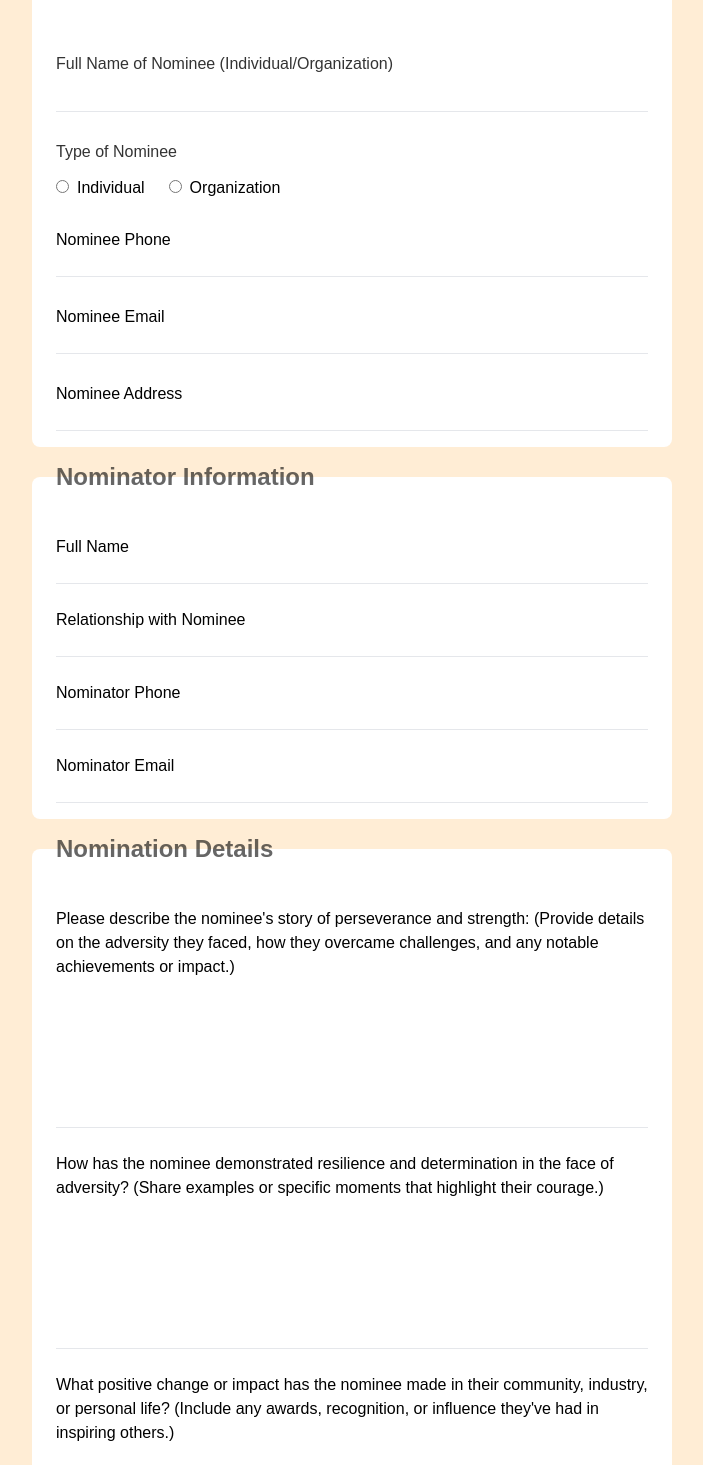
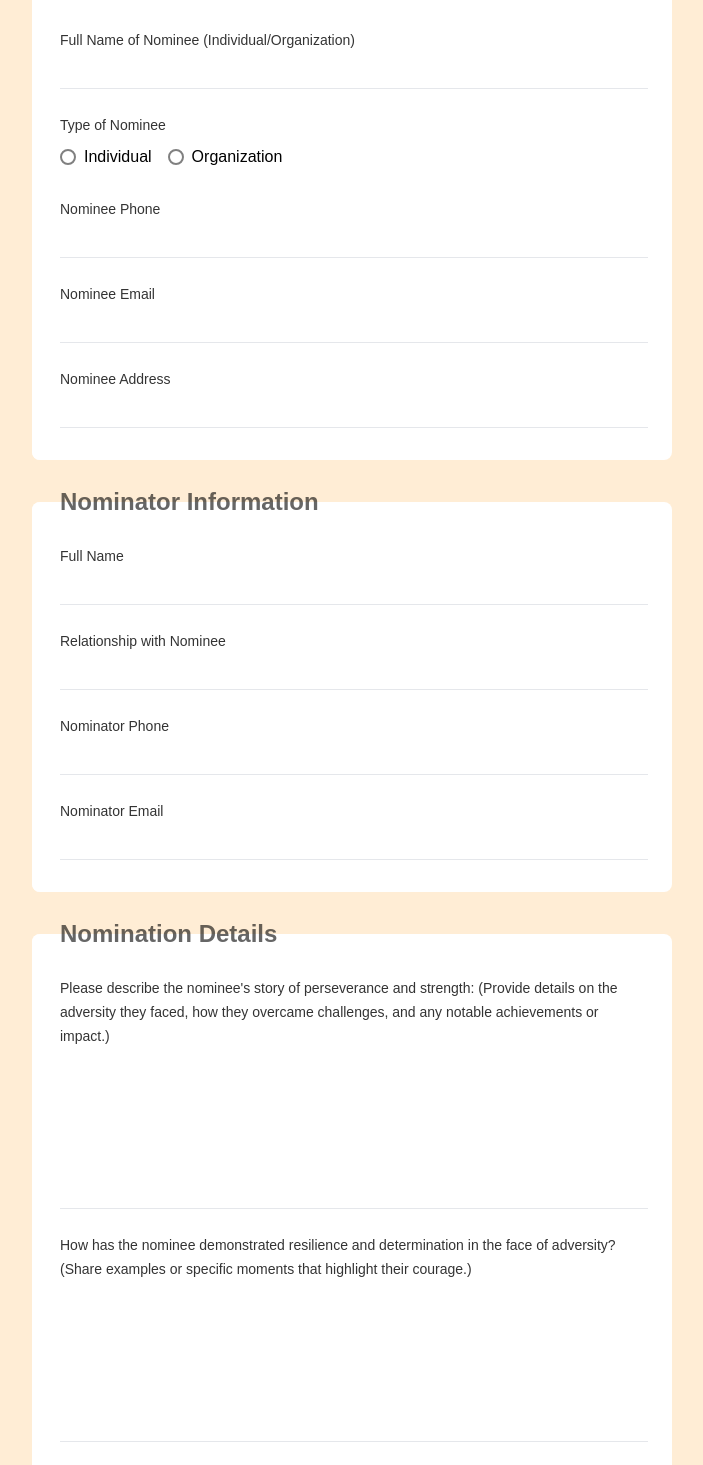
Before and after one commit to lazydoug/voices, a Next.js app: page / in a window 1280 px wide. Shown: the part 525-1990 px from the top of the page, without its empty margins (288-991 px from the left). Built offline with nearby package versions, Linux system fonts and the light colour scheme.

Commit message:
Feat: Aesthetics – Improved form input styling

```diff
--- a/src/app/globals.css
+++ b/src/app/globals.css
@@ -26,7 +26,45 @@ legend {
   font-weight: bold;
 }
 
-/* fieldset div > label {
-  display:block;
-  margin-bottom: 8px;
-} */
+/* Hide default radio button */
+.custom-radio {
+  appearance: none; /* Removes default styling */
+  -webkit-appearance: none;
+  -moz-appearance: none;
+  position: relative;
+  width: 16px;
+  height: 16px;
+  border: 2px solid gray;
+  border-radius: 50%;
+  outline: none;
+  cursor: pointer;
+  transition: all 0.3s ease;
+}
+
+/* Change the border and background on hover */
+.custom-radio:hover {
+  border-color: #fdba74;
+}
+
+/* Styling the checked state */
+.custom-radio:checked {
+  border-color: #fdba74; /* Orange border */
+  background-color: white; /* Orange fill */
+}
+
+/* Add a dot in the center when checked */
+.custom-radio:checked::before {
+  content: '';
+  position: absolute;
+  top: 50%;
+  left: 50%;
+  transform: translate(-50%, -50%);
+  width: 8px;
+  height: 8px;
+  background-color: #fdba74;
+  border-radius: 50%;
+}
+
+textarea {
+  scrollbar-width: thin; /* Thin scrollbar */
+}
--- a/src/app/page.js
+++ b/src/app/page.js
@@ -1,4 +1,4 @@
-'use client'
+import LongTextInput from '@/components/LongTextInput'
 
 export default function Home() {
   return (
@@ -27,184 +27,216 @@ export default function Home() {
 
           <hr className='-mx-6' />
 
-          <div className='text-[#d93025]'>* Indicates required question</div>
+          <div className='text-sm text-[#d93025]'>All fields are required</div>
         </div>
 
-        <form action='' className='mt-3 space-y-3'>
+        <form action='' className='mt-3 space-y-6'>
           {/* Nominee Information */}
-          <fieldset className='space-y-7 rounded-lg bg-white px-6 py-4'>
+          <fieldset className='space-y-6 rounded-lg border-l-4 border-l-white bg-white px-6 pb-8 transition-all duration-300 focus-within:border-l-orange-300/50'>
             <legend>Nominee Information</legend>
             <div>
-              <label className='mb-3 block text-black/80' htmlFor='nomineeName'>
+              <label
+                htmlFor='nomineeName'
+                className='text-sm font-medium text-black/80'
+              >
                 Full Name of Nominee (Individual/Organization)
               </label>
               <input
-                className='box-border w-full border-b text-[14px] transition-colors duration-300 focus:border-b-[3px] focus:border-b-orange-300 focus:pb-[2px] focus:outline-none'
                 type='text'
                 name='nomineeName'
                 id='nomineeName'
+                required
+                className='mt-1 block w-full border-b py-1 transition-colors duration-300 focus:border-b-[3px] focus:border-b-orange-300 focus:outline-none'
               />
             </div>
 
             <div>
-              <label className='mb-3 block text-black/80'>
+              <label className='text-sm font-medium text-black/80'>
                 Type of Nominee
               </label>
-              <div className='flex gap-6'>
-                <div className='space-x-2'>
-                  <input type='radio' name='nomType' id='indie' />
+
+              <div className='mt-1 flex gap-4 py-1'>
+                <div className='flex items-center gap-2'>
+                  <input
+                    type='radio'
+                    name='nomineeType'
+                    id='indie'
+                    value='individual'
+                    required
+                    className='custom-radio'
+                  />
                   <label htmlFor='indie'>Individual</label>
                 </div>
 
-                <div className='space-x-2'>
-                  <input type='radio' name='nomType' id='org' />
+                <div className='flex items-center gap-2'>
+                  <input
+                    type='radio'
+                    name='nomineeType'
+                    id='org'
+                    value='organization'
+                    required
+                    className='custom-radio'
+                  />
                   <label htmlFor='org'>Organization</label>
                 </div>
               </div>
             </div>
 
             <div>
-              <label htmlFor='nomPhone'>Nominee Phone</label>
+              <label
+                htmlFor='nomPhone'
+                className='text-sm font-medium text-black/80'
+              >
+                Nominee Phone
+              </label>
               <input
-                className='box-border block w-full border-b transition-colors duration-300 focus:border-b-[3px] focus:border-b-orange-300 focus:pb-[2px] focus:outline-none'
                 type='tel'
                 name='nomineePhone'
                 id='nomPhone'
+                required
+                className='mt-1 block w-full border-b py-1 transition-colors duration-300 focus:border-b-[3px] focus:border-b-orange-300 focus:outline-none'
               />
             </div>
 
             <div>
-              <label htmlFor='nomEmail'>Nominee Email</label>
+              <label
+                htmlFor='nomEmail'
+                className='text-sm font-medium text-black/80'
+              >
+                Nominee Email
+              </label>
               <input
-                className='box-border block w-full border-b transition-colors duration-300 focus:border-b-[3px] focus:border-b-orange-300 focus:pb-[2px] focus:outline-none'
                 type='email'
                 name='nomineeEmail'
                 id='nomEmail'
+                required
+                className='mt-1 block w-full border-b py-1 transition-colors duration-300 focus:border-b-[3px] focus:border-b-orange-300 focus:outline-none'
               />
             </div>
 
             <div>
-              <label htmlFor='nomAddress'>Nominee Address</label>
+              <label
+                htmlFor='nomAddress'
+                className='text-sm font-medium text-black/80'
+              >
+                Nominee Address
+              </label>
               <input
-                className='box-border block w-full border-b transition-colors duration-300 focus:border-b-[3px] focus:border-b-orange-300 focus:pb-[2px] focus:outline-none'
                 type='text'
                 name='nomineeAddress'
                 id='nomAddress'
+                required
+                className='mt-1 block w-full border-b py-1 transition-colors duration-300 focus:border-b-[3px] focus:border-b-orange-300 focus:outline-none'
               />
             </div>
           </fieldset>
 
           {/* Nominator Information */}
-          <fieldset className='space-y-6 rounded-lg bg-white px-6 py-4'>
+          <fieldset className='space-y-6 rounded-lg border-l-4 border-l-white bg-white px-6 pb-8 transition-all duration-300 focus-within:border-l-orange-300/50'>
             <legend>Nominator Information</legend>
 
             <div>
-              <label htmlFor='nominatorName'>Full Name</label>
+              <label
+                htmlFor='nominatorName'
+                className='text-sm font-medium text-black/80'
+              >
+                Full Name
+              </label>
               <input
-                className='textmt-2 box-border block w-full border-b transition-colors duration-300 focus:border-b-[3px] focus:border-b-orange-300 focus:pb-[2px] focus:outline-none'
                 type='text'
                 name='nominatorName'
                 id='nominatorName'
+                required
+                className='mt-1 block w-full border-b py-1 transition-colors duration-300 focus:border-b-[3px] focus:border-b-orange-300 focus:outline-none'
               />
             </div>
 
             <div>
-              <label htmlFor='rel'>Relationship with Nominee</label>
+              <label
+                htmlFor='rel'
+                className='text-sm font-medium text-black/80'
+              >
+                Relationship with Nominee
+              </label>
               <input
-                className='box-border block w-full border-b transition-colors duration-300 focus:border-b-[3px] focus:border-b-orange-300 focus:pb-[2px] focus:outline-none'
                 type='text'
                 name='relationship'
                 id='rel'
+                required
+                className='mt-1 block w-full border-b py-1 transition-colors duration-300 focus:border-b-[3px] focus:border-b-orange-300 focus:outline-none'
               />
             </div>
 
             <div>
-              <label htmlFor='nominatorPhone'>Nominator Phone</label>
+              <label
+                htmlFor='nominatorPhone'
+                className='text-sm font-medium text-black/80'
+              >
+                Nominator Phone
+              </label>
               <input
-                className='box-border block w-full border-b transition-colors duration-300 focus:border-b-[3px] focus:border-b-orange-300 focus:pb-[2px] focus:outline-none'
                 type='tel'
                 name='nominatorPhone'
                 id='nominatorPhone'
+                required
+                className='mt-1 block w-full border-b py-1 transition-colors duration-300 focus:border-b-[3px] focus:border-b-orange-300 focus:outline-none'
               />
             </div>
 
             <div>
-              <label htmlFor='nominatorEmail'>Nominator Email</label>
+              <label
+                htmlFor='nominatorEmail'
+                className='text-sm font-medium text-black/80'
+              >
+                Nominator Email
+              </label>
               <input
-                className='box-border block w-full border-b transition-colors duration-300 focus:border-b-[3px] focus:border-b-orange-300 focus:pb-[2px] focus:outline-none'
                 type='email'
                 name='nominatorEmail'
                 id='nominatorEmail'
+                required
+                className='mt-1 block w-full border-b py-1 transition-colors duration-300 focus:border-b-[3px] focus:border-b-orange-300 focus:outline-none'
               />
             </div>
           </fieldset>
 
           {/* Nomination Details */}
-          <fieldset className='space-y-6 rounded-lg bg-white px-6 py-4'>
+          <fieldset className='space-y-6 rounded-lg border-l-4 border-l-white bg-white px-6 pb-8 transition-all duration-300 focus-within:border-l-orange-300/50'>
             <legend>Nomination Details</legend>
 
-            <div>
-              <label htmlFor='nomsStory'>
-                Please describe the nominee&apos;s story of perseverance and
+            <LongTextInput
+              label="Please describe the nominee's story of perseverance and
                 strength: (Provide details on the adversity they faced, how they
-                overcame challenges, and any notable achievements or impact.)
-              </label>
-              <textarea
-                className='mt-7 box-border block max-h-52 w-full resize-none border-b transition-colors duration-300 focus:border-b-[3px] focus:border-b-orange-300 focus:pb-[2px] focus:outline-none'
-                name='nomsStory'
-                id='nomStory'
-                rows={5}
-                spellCheck='true'
-                onInput={(e) => {
-                  e.target.style.height = 'auto' // Reset height to calculate the new height
-                  e.target.style.height = `${e.target.scrollHeight}px` // Set height to match content
-                }}
-              ></textarea>
-            </div>
+                overcame challenges, and any notable achievements or impact.)"
+              name='nomineeStroy'
+              id='nomineeStroy'
+            />
+
+            <LongTextInput
+              label='How has the nominee demonstrated resilience and determination in
+                the face of adversity? (Share examples or specific moments that
+                highlight their courage.)'
+              name='nomineeResilience'
+              id='nomineeResilience'
+            />
+
+            <LongTextInput
+              label=" What positive change or impact has the nominee made in their
+                community, industry, or personal life? (Include any awards,
+                recognition, or influence they've had in inspiring others.)"
+              name='nomineeImpact'
+              id='nomineeImpact'
+            />
 
             <div>
-              <label htmlFor='nomsResilience'>
-                How has the nominee demonstrated resilience and determination in
-                the face of adversity? (Share examples or specific moments that
-                highlight their courage.)
-              </label>
-              <textarea
-                className='mt-7 box-border block max-h-52 w-full resize-none border-b transition-colors duration-300 focus:border-b-[3px] focus:border-b-orange-300 focus:pb-[2px] focus:outline-none'
-                name='nomsResilience'
-                id='nomsResilience'
-                rows={5}
-                spellCheck='true'
-                onInput={(e) => {
-                  e.target.style.height = 'auto' // Reset height to calculate the new height
-                  e.target.style.height = `${e.target.scrollHeight}px` // Set height to match content
-                }}
-              ></textarea>
-            </div>
-
-            <div>
-              <label htmlFor='nomsImpact'>
-                What positive change or impact has the nominee made in their
-                community, industry, or personal life? (Include any awards,
-                recognition, or influence they&apos;ve had in inspiring others.)
-              </label>
-              <textarea
-                className='mt-7 box-border block max-h-52 w-full resize-none border-b transition-colors duration-300 focus:border-b-[3px] focus:border-b-orange-300 focus:pb-[2px] focus:outline-none'
-                name='nomsImpact'
-                id='nomsImpact'
-                rows={5}
-                spellCheck='true'
-                onInput={(e) => {
-                  e.target.style.height = 'auto' // Reset height to calculate the new height
-                  e.target.style.height = `${e.target.scrollHeight}px` // Set height to match content
-                }}
-              ></textarea>
-            </div>
-
-            <div>
-              <label htmlFor='documents'>
+              <label
+                htmlFor='documents'
+                className='text-sm font-medium text-black/80'
+              >
                 Supporting Documents: (Attach any relevant articles, photos,
                 videos, or references that support the nominee&apos;s story.)
               </label>
+
               <input
                 className='mx-auto mt-7 block'
                 type='file'
@@ -213,6 +245,7 @@ export default function Home() {
               />
             </div>
           </fieldset>
+
           <div className='pb-2 text-center text-[12px] text-black/60'>
             <div>
               By submitting this form, I confirm that the information provided
@@ -221,13 +254,13 @@ export default function Home() {
 
             <div className='mt-3 flex justify-between'>
               <button
-                className='rounded-md bg-orange-500 px-6 py-2 text-sm font-medium text-white'
+                className='rounded-md bg-orange-600 px-6 py-2 text-sm font-medium text-white hover:bg-orange-500'
                 type='submit'
               >
                 Submit
               </button>
               <button
-                className='rounded-md text-sm font-medium text-orange-700 hover:bg-orange-200/50'
+                className='rounded-md px-2 text-sm font-medium text-orange-700 hover:bg-orange-200/50'
                 type='reset'
               >
                 Clear form
--- /dev/null
+++ b/src/components/LongTextInput.jsx
@@ -0,0 +1,26 @@
+'use client'
+const LongTextInput = ({ label, name, id }) => {
+  return (
+    <div>
+      <label htmlFor={id} className='text-sm font-medium text-black/80'>
+        {label}
+      </label>
+
+      <textarea
+        name={name}
+        id={id}
+        rows={5}
+        spellCheck='true'
+        minLength={50}
+        required
+        onInput={(e) => {
+          e.target.style.height = 'auto' // Reset height to calculate the new height
+          e.target.style.height = `${e.target.scrollHeight}px` // Set height to match content
+        }}
+        className='mt-8 block max-h-52 w-full resize-none border-b py-1 transition-colors duration-300 focus:border-b-[3px] focus:border-b-orange-300 focus:pb-[2px] focus:outline-none'
+      ></textarea>
+    </div>
+  )
+}
+
+export default LongTextInput
```
